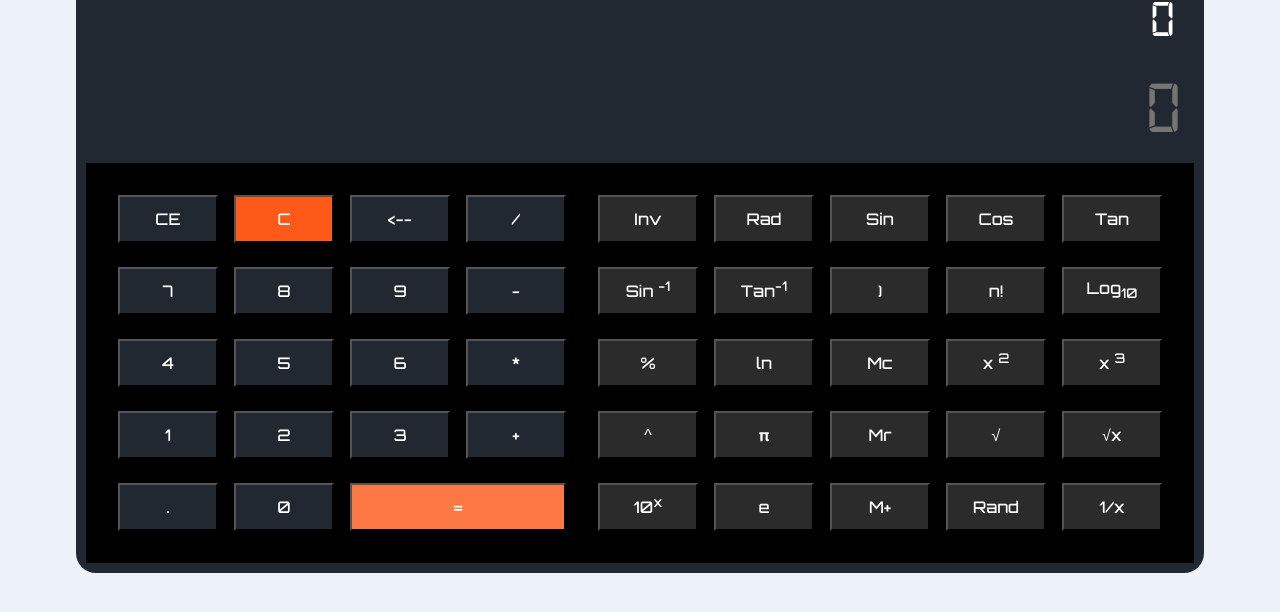
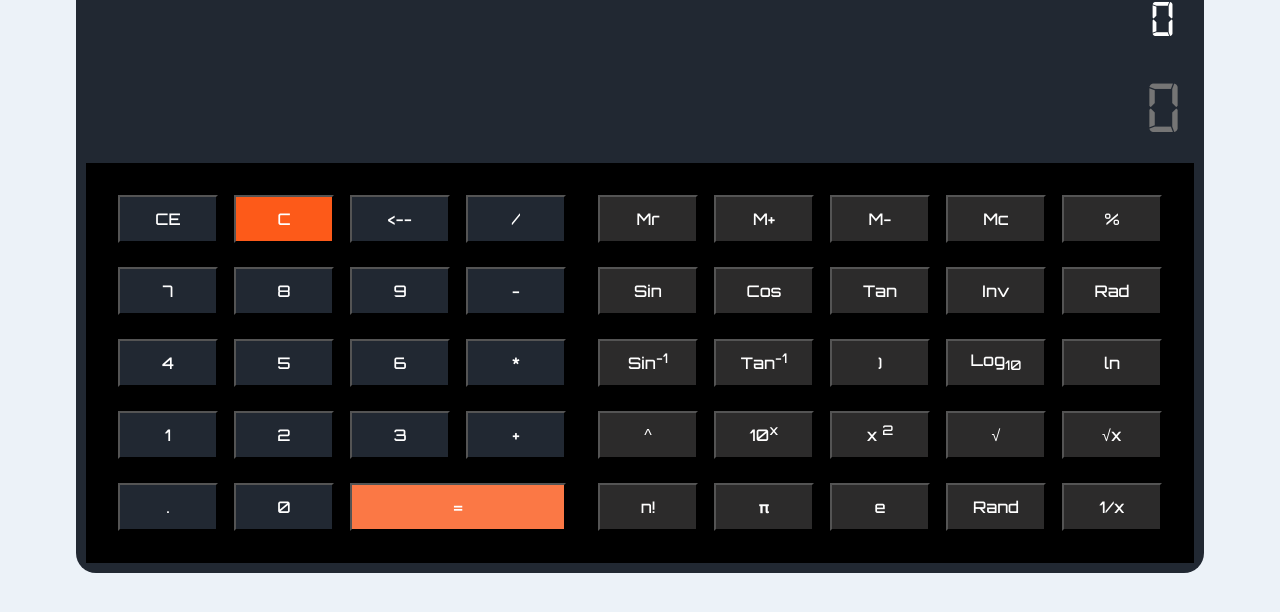
Before and after one commit to lakepee/lakepee.github.io, a plain HTML site: page index.html in a window 1280 px wide. Shown: the part 144-756 px from the top of the page. Drawn offline with Linux system fonts and the light colour scheme.

Commit message:
The Memory has been fixed(M+,M-,Mr,Mc), some bugs fixed, some rearrangement to the input buttons

```diff
--- a/index.html
+++ b/index.html
@@ -43,7 +43,7 @@
                 </button>
                 <button class="button seven_btn" type="button" onclick="input('7')">7</button>
                 <button class="button eight_btn" type="button" onclick="input('8')">8</button>
-                <button class="button nine_btn" type="button" onclick="input('9')">9</button>
+                <button class="button nine_btn" type="button" onclick="input('9')" id="9">9</button>
                 <button class="button substract_btn" type="button" onclick="input('-')">-</button>
                 <button class="button four_btn" type="button" onclick="input('4')">4</button>
                 <button class="button five_btn" type="button" onclick="input('5')">5</button>
@@ -61,29 +61,30 @@
                 <button class="button equal_btn" type="button" onclick="submit_func()">=</button>
             </div>
             <div id="scientific">
-                <button class="button inverse_btn" type="button" onclick="inverse_func('inv')">Inv</button>
-                <button class="button rad_btn" type="button" onclick="degree_toggle_func(this)">Rad</button>
+                <button class="button mem" type="button" onclick="memory_func('mr')">Mr</button>
+                <button class="button"  onclick="memory_func('m+')" id="mem">M+</button>
+                <button class="button mem" onclick="memory_func('m-')">M-</button>
+                <button class="button mem" type="button" onclick="memory_func('mc')">Mc</button>
+                <button class="button modulo_btn" type="button" onclick="scientific_func('%')">%</button>
+
                 <button class="button sin_btn" type="button" onclick="scientific_func('Math.Sin(')">Sin</button>
                 <button class="button cos_btn" type="button" onclick="scientific_func('Math.cos(')">Cos</button>
                 <button class="button tan_btn" type="button" onclick="scientific_func('Math.tan(')">Tan</button>
-                <button class="button sin_inverse_btn" type="button" onclick="scientific_func('Math.asin(')">Sin <sup>-1</sup></button>
+                <button class="button inverse_btn" type="button" onclick="inverse_func('inv')">Inv</button>
+                <button class="button rad_btn" type="button" onclick="degree_toggle_func(this)">Rad</button>
+                <button class="button sin_inverse_btn" type="button" onclick="scientific_func('Math.asin(')">Sin<sup>-1</sup></button>
                 <button class="button tan_inverse_btn" type="button" onclick="scientific_func('Math.atan(')">Tan<sup>-1</sup></button>
                 <button class="button close_bracket" type="button" onclick="scientific_func(')')">)</button>
-                <button class="button factorial_btn" type="button" onclick="factorial_func()">n!</button>
                 <button class="button log_btn" type="button" onclick="scientific_func('Math.log10(')">Log<sub>10</sub></button>
-                <button class="button modulo_btn" type="button" onclick="scientific_func('%')">%</button>
                 <button class="button ln_btn" type="button" onclick="scientific_func('Math.log(')">ln</button>
-                <button class="button mc_btn" type="button" onclick="memory_func()">Mc</button>
+                <button class="button pwr_btn" onclick="scientific_func('**')">^</button>
+                <button class="button ten_pwr_x_btn" onclick="ten_power('')">10<sup>x</sup></button>
                 <button class="button "id="x_pwr_two"  _btn" onclick="input('**2')" >x <sup>2</sup></button>
-                <button class="button x_pwr_three_btn">x <sup>3</sup></button>
-                <button class="button pwr_btn" onclick="scientific_func('**')">^</button>
-                <button class="button pi_btn" onclick="scientific_func('3.14159')">𝛑</button>
-                <button class="button mr_btn">Mr</button>
                 <button class="button sqrt_btn" type="button" onclick="scientific_func('**2')">√</button>
                 <button class="button sqrt_x_btn" onclick="scientific_func('Math.sqrt(')">√x</button>
-                <button class="button ten_pwr_x_btn" onclick="ten_power('')">10<sup>x</sup></button>
+                <button class="button factorial_btn" type="button" onclick="factorial_func()">n!</button>
+                <button class="button pi_btn" onclick="scientific_func('3.14159')">𝛑</button>
                 <button class="button e_btn" onclick="scientific_func('2.718281828459045')">e</button>
-                <button class="button m_plus_btn" onclick="memory_func()">M+</button>
                 <button class="button degree_btn" onclick="rand_func()">Rand</button>
                 <button class="button x_pwr_minus_one_btn" onclick="x_inver()">1/x</button>
             </div>
--- a/javascript/script.js
+++ b/javascript/script.js
@@ -28,20 +28,7 @@ input=(value)=>{
 
  }
 
-clear_func=(value)=>{
 
-    if (value == "CE"){
-        input_display.value ="";
-        val = ""
-    }
-    else if(value =="C"){
-
-        input_display.value = "";
-        val =""
-        result = 0
-        document.getElementById('input_history').innerText = result;
-    }
-}
 
 scientific_func=(value)=>{
 
@@ -166,6 +153,58 @@ factorial_func=()=>{
 
     }
   }
+  let stack_memory = 0;
+  memory_func=(value)=>{
+    // console.log(value, stack_memory)
+    // console.log(stack_memory, result)
+    document.getElementsById("mem").style.border = "2px solid orange";
+    if(value == "m+"){
+        try{
+            stack_memory= stack_memory + result
+            val = ""
+
+        }catch(err){
+            e = new Error("Invalid entry")
+            input_display.value = e
+        }
+    }
+    else if(value =="m-"){
+        // console.log(stack_memory, result)
+        try {
+
+            stack_memory= stack_memory - result
+            val = ""
+        } catch (error) {
+            e = new Error("Invalid entry")
+            input_display.value = e
+        }
+    }
+    else if(value=="mr"){
+        // console.log(stack_memory)
+        input_display.value = stack_memory
+    }else if(value = 'mc'){
+
+        stack_memory = 0
+    }
+
+
+  }
+
+
+  clear_func=(value)=>{
+
+    if (value == "CE"){
+        input_display.value ="";
+        val = ""
+    }
+    else if(value =="C"){
+
+        input_display.value = "";
+        val =""
+        result = 0
+        document.getElementById('input_history').innerText = result;
+    }
+}
 delete_func=()=> {
 
     input_display.value = val.slice(0,-1);
@@ -179,7 +218,6 @@ submit_func=()=>{
             val = ""
             document.getElementById('input_history').innerText = result;
             input_display.value = val;
-            console.log(result)
             }catch(err){
                 setTimeout(() => {
                  input_display.value = val;
@@ -190,6 +228,8 @@ submit_func=()=>{
             }
             // arr_history.append(result)
         }
+
+
 
 // append_info=()=>{
 //     display_info = document.getElementById('display_info').innerText = "Rad"
```
